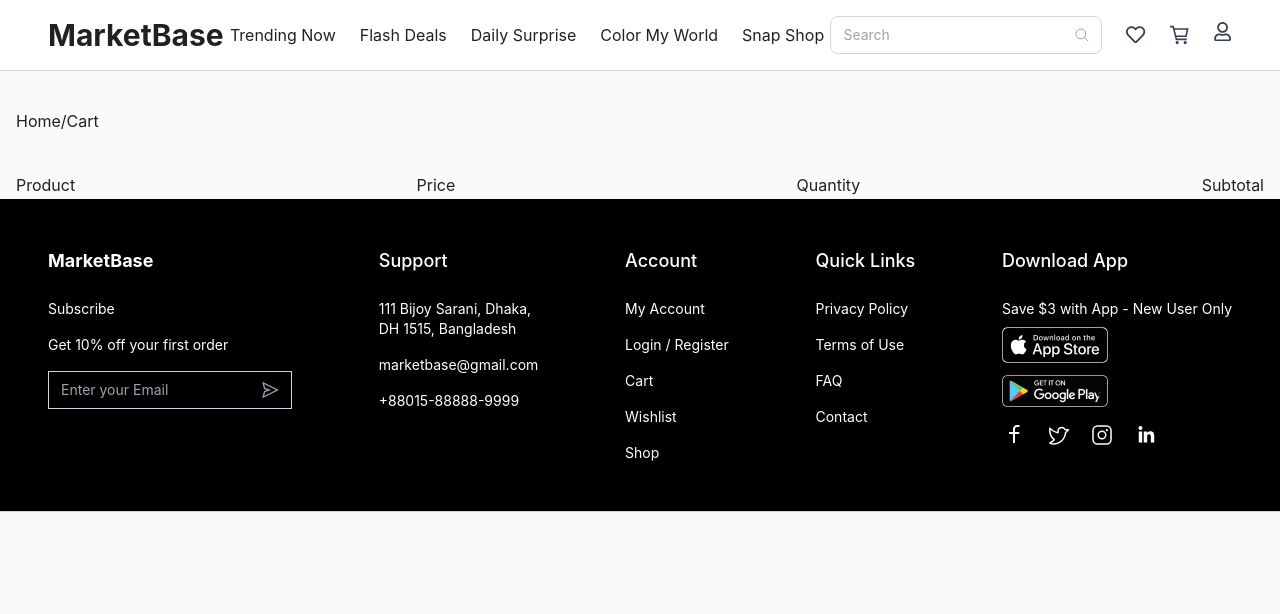
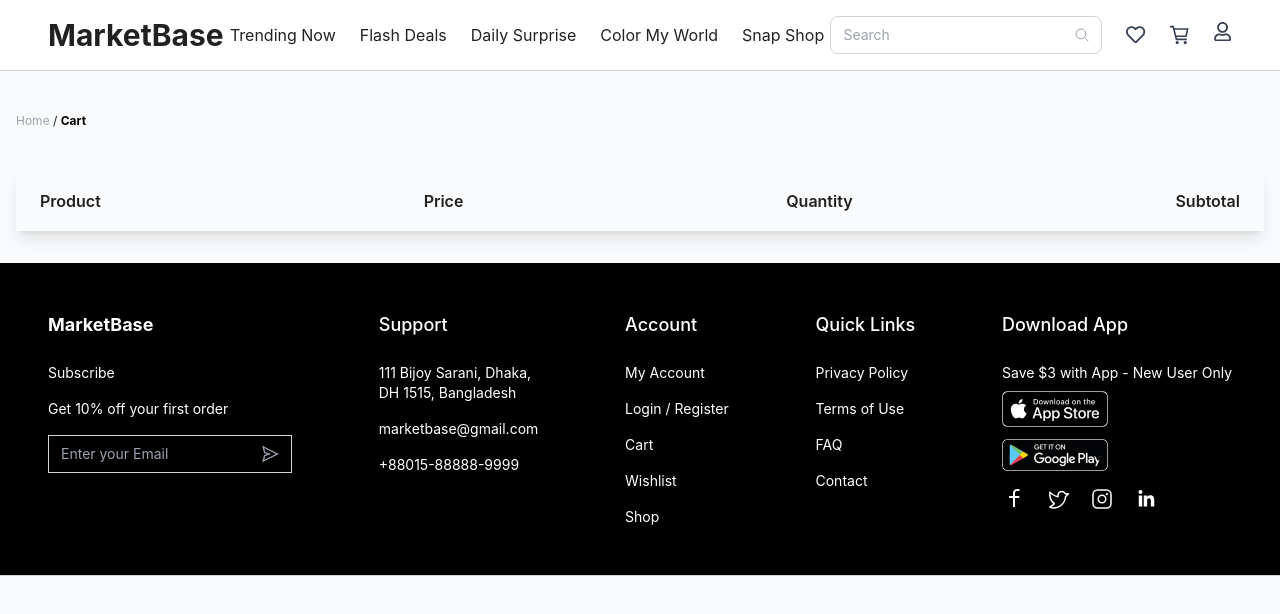
Before and after one commit to muskanmi/marketBase, a Next.js app in the folder frontend/: page /cart in a window 1280 px wide. Shown: the top 614 px of the page. Built offline with nearby package versions, Linux system fonts and the light colour scheme.

Commit message:
working on cart-UI

```diff
--- a/frontend/pages/cart.js
+++ b/frontend/pages/cart.js
@@ -3,17 +3,21 @@
 const Cart = () => {
   return (
     <section className="container">
-      <div className="mt-9 mb-9">
-        <span>Home</span>
-        <span>/</span>
-        <span>Cart</span>
+      {/* Breadcrumb */}
+      <div className="mt-9 mb-9 flex items-center">
+        {/* Disabled Home link */}
+        <span className="text-gray-400 cursor-default text-[12px]">Home</span>
+        <span className="text-[12px]">&nbsp;/&nbsp;</span>
+        {/* Active Cart link */}
+        <span className="text-black font-bold text-[12px]">Cart</span>
       </div>
 
-      <div className="flex justify-between items-center">
-        <div>Product</div>
-        <div>Price</div>
-        <div>Quantity</div>
-        <div>Subtotal</div>
+      {/* Cart Table Headers */}
+      <div className="flex justify-between items-center shadow-lg py-4 px-6 mb-8">
+        <div className="font-semibold">Product</div>
+        <div className="font-semibold">Price</div>
+        <div className="font-semibold">Quantity</div>
+        <div className="font-semibold">Subtotal</div>
       </div>
     </section>
   );
```
